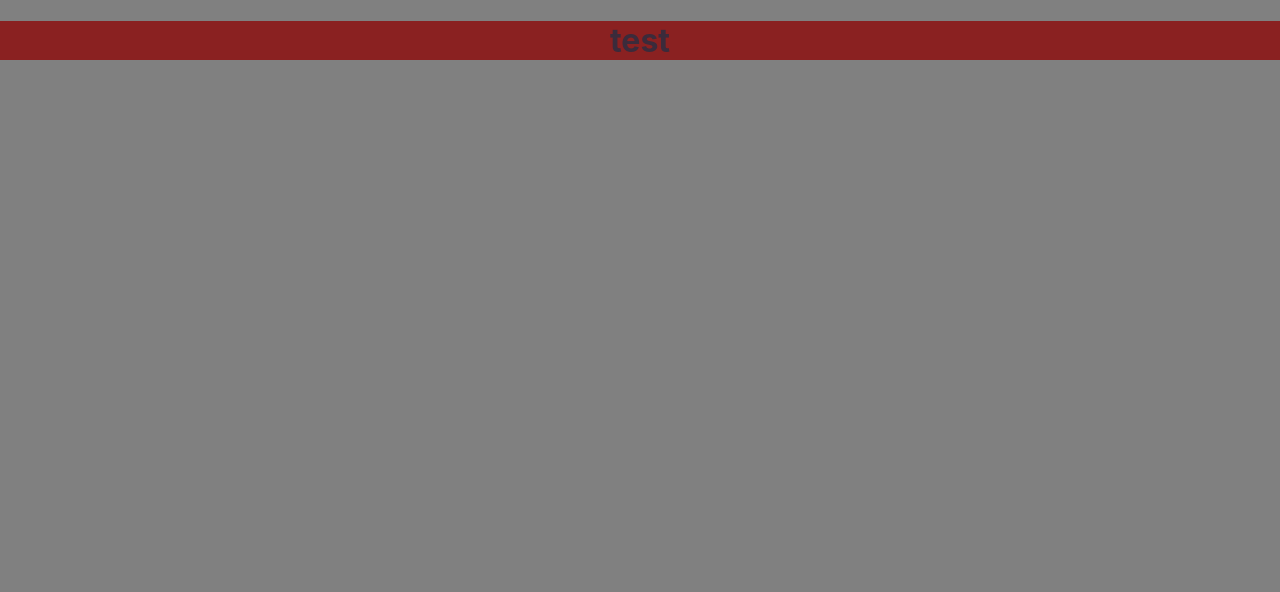
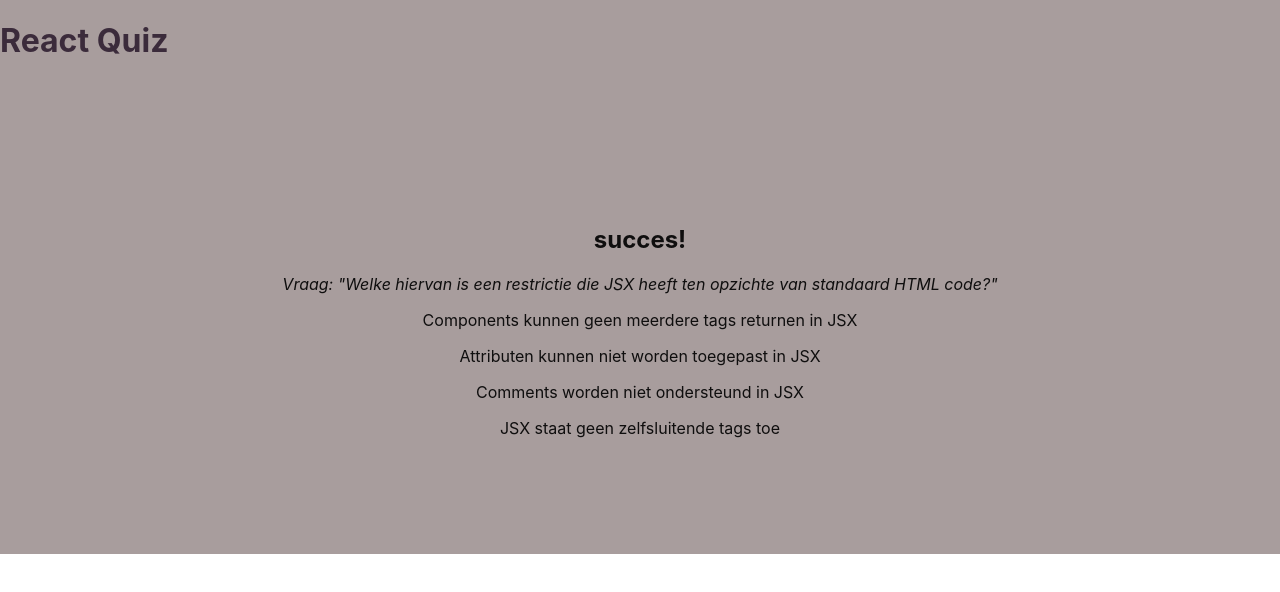
Before and after one commit to Melanforsaken/ReactQuiz2, a React (Create React App) app: page / in a window 1280 px wide. Shown: the top 592 px of the page. Built offline with nearby package versions, Linux system fonts and the light colour scheme.

Commit message:
verdere aanpassingen styling

```diff
--- a/src/App.css
+++ b/src/App.css
@@ -14,15 +14,17 @@
 }
 
 .App-header {
-  background-color: rgb(138, 33, 33);
-  align-items: left;
-  justify-content: left;
+  position: relative;
+  display: flex;
+  height: 105px;
+  background-color: rgb(168, 157, 157);
   color: rgb(59, 43, 59);
 }
 
 .App-body {
-  background-color: gray;
-  color: #333;
+  background-color: rgb(168, 157, 157);
+  color: #0f0e0e;
+  padding: 100px;
 }
 
 .App-link {
--- a/src/App.js
+++ b/src/App.js
@@ -5,12 +5,12 @@ function App() {
     <div className="App">
       <header className="App-header">
         <h1>
-          test
+        React Quiz
         </h1>
       </header>
-      <body className="App-body">
+      <main className="App-body">
       <h2>
-      Deze quiz gaat over de inhoud van React
+      succes!
     </h2>
     <i>
       Vraag: "Welke hiervan is een restrictie die JSX heeft ten opzichte van standaard HTML code?"
@@ -27,7 +27,7 @@ function App() {
     <p>
       JSX staat geen zelfsluitende tags toe
     </p>
-    </body>
+    </main>
     </div>
   );
 }
```
